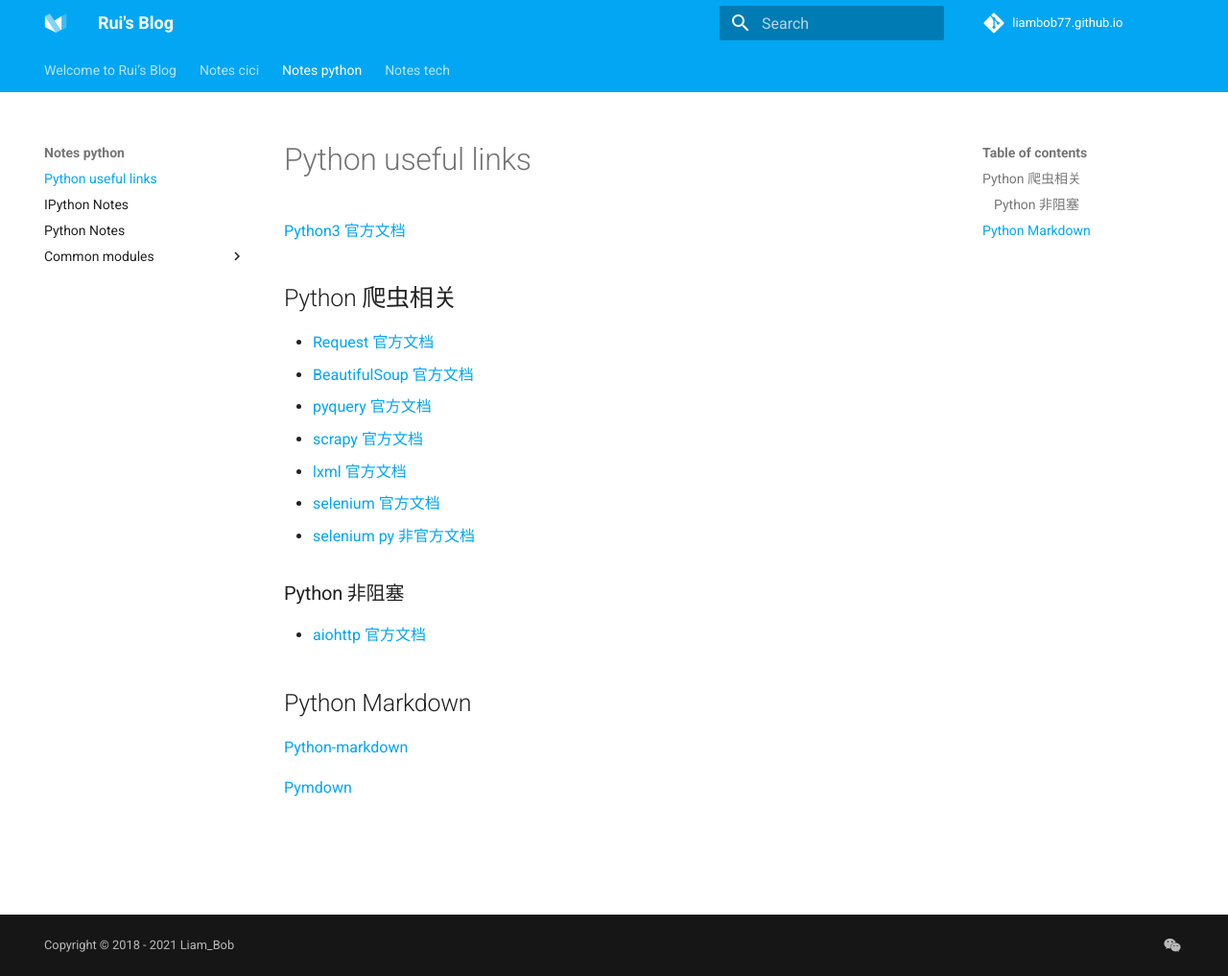
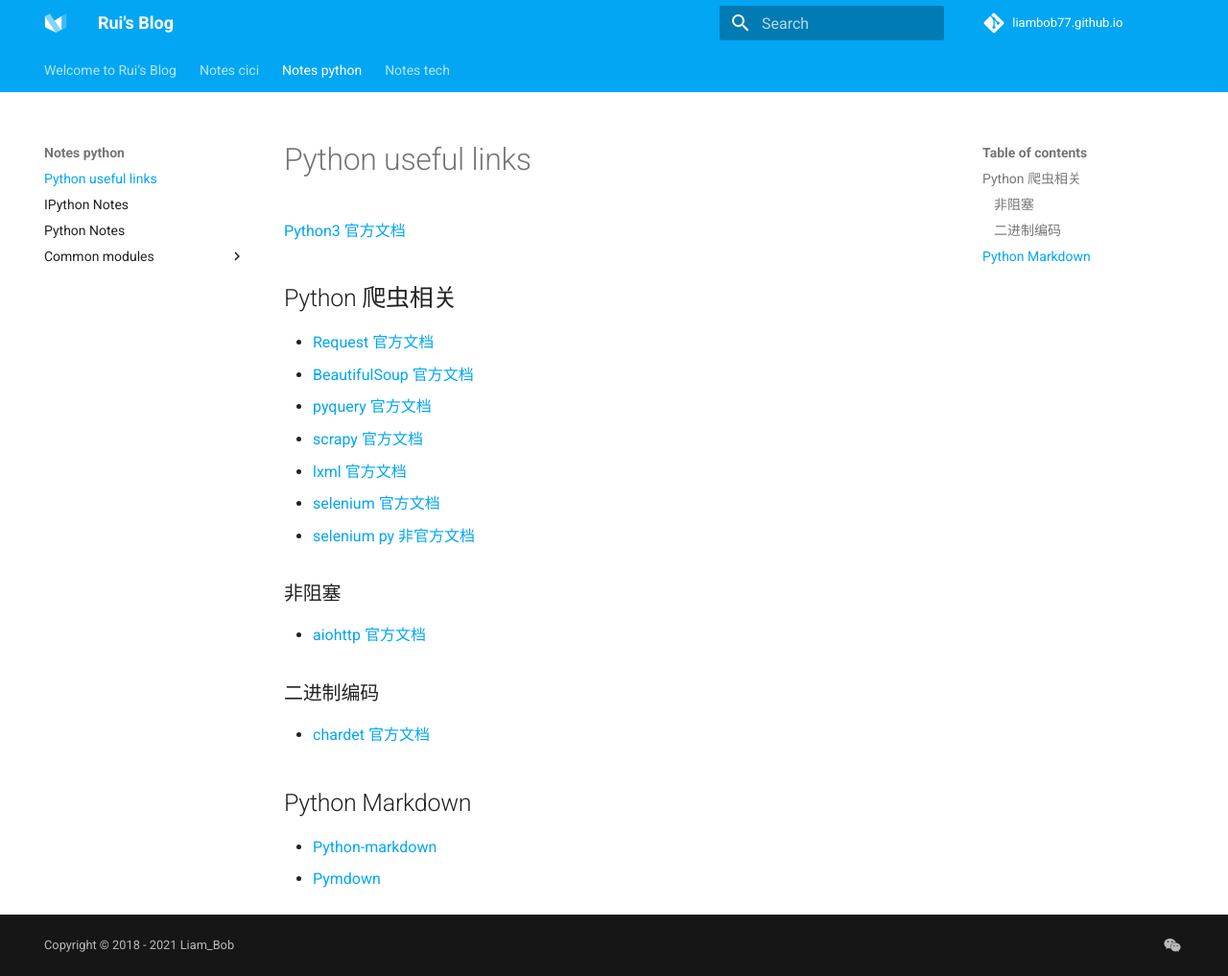
Before and after one commit to liambob77/ruihan.tech, an MkDocs documentation site: the page built from docs/notes_python/index.md, in a window 1280 px wide and 1017 px high. Shown: the whole window at 96% size. Built offline with MkDocs 1.6.1 and Material for MkDocs 9.7.7, drawn with Linux system fonts in a browser that asks for light colours; comment, search, counter and statistics services are not loaded.

Commit message:
Update index.md

```diff
--- a/docs/notes_python/index.md
+++ b/docs/notes_python/index.md
@@ -12,12 +12,15 @@
 - [selenium 官方文档](https://www.selenium.dev/documentation/en/)
 - [selenium py 非官方文档](https://selenium-python.readthedocs.io/)
 
-### Python 非阻塞
+### 非阻塞
 
 - [aiohttp 官方文档](https://docs.aiohttp.org/en/stable/)
 
+### 二进制编码
+
+- [chardet 官方文档](https://chardet.readthedocs.io/en/latest/index.html)
+
 ## Python Markdown
 
-[Python-markdown](https://python-markdown.github.io/)
-
-[Pymdown](https://facelessuser.github.io/pymdown-extensions/)
+- [Python-markdown](https://python-markdown.github.io/)
+- [Pymdown](https://facelessuser.github.io/pymdown-extensions/)
```
